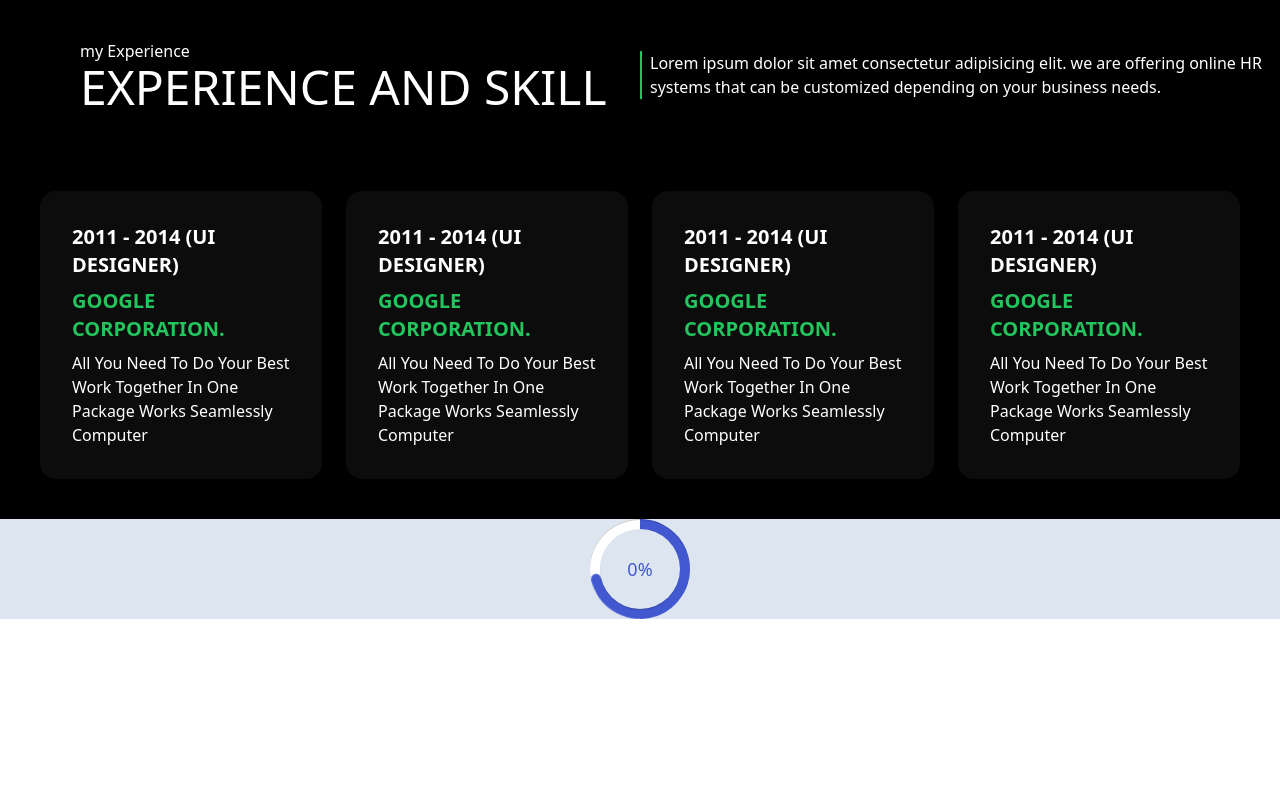
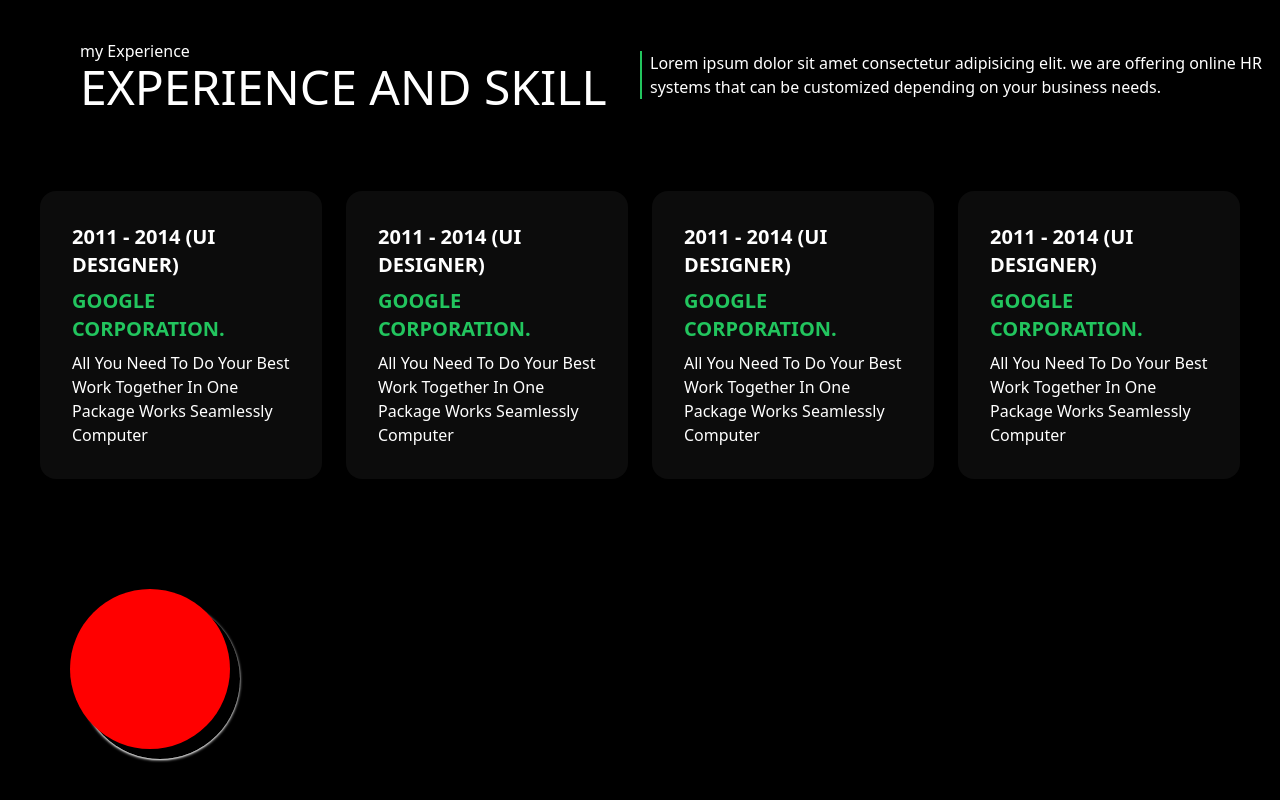
Before and after one commit to shaikTazUddin01/portfolio, a React (Vite) app: page / in a window 1280 px wide. Shown: the part 1146-1946 px from the top of the page. Before the commit the page ends 1775 px from the top, so only its background shows below. Built offline with nearby package versions, Linux system fonts and the light colour scheme.

Commit message:
added banner

```diff
--- a/package.json
+++ b/package.json
@@ -1,5 +1,5 @@
 {
-  "name": "homeseba-client",
+  "name": "portfolio",
   "private": true,
   "version": "0.0.0",
   "type": "module",
--- a/src/Component/Experience/Experience.jsx
+++ b/src/Component/Experience/Experience.jsx
@@ -1,5 +1,3 @@
-// import CountUp from 'react-countup/build/CountUp';
-import './experience.css'
 const Experience = () => {
     return (
         <div className="mt-20">
@@ -45,8 +43,8 @@ const Experience = () => {
                     </div>
                 </div>
                 {/* skill chart */}
-                {/* <div className="relative">
-               <div className="px-20 py-20">
+               <div className="relative">
+               <div className="px-20 py-20 relative">
                     <div className="w-[160px] h-[160px]  rounded-[50%] flex justify-center items-center shadow shadow-white">
                         <div className="w-[120px] h-[120px]  rounded-[50%] flex justify-center items-center shadow-inner shadow-white">
                             <p className="text-center text-white">
@@ -54,37 +52,14 @@ const Experience = () => {
                                 javaScript
                             </p>
                         </div>
-                    </div>
+
                     <div className="absolute">
-                    <svg height="160px" width="160px" >
-                        <circle cx="80" cy="80" r="70"  fill="red" />
+                    <svg height="180px" width="180px" >
+                        <circle cx="80" cy="80" r="80"  fill="red" />
                     </svg>
                     </div>
+                    </div>
                </div>
-                </div> */}
-                <div className='chert'>
-                    <div className="circular">
-                        <div className="inner"></div>
-                        <div className="outer"></div>
-                        <div className="numb">
-                            0%
-                            {/* <CountUp
-                            end={60}
-                            duration={2}
-                            ></CountUp> */}
-                        </div>
-                        <div className="circle">
-                            <div className="dot">
-                                <span></span>
-                            </div>
-                            <div className="bar left">
-                                <div className="progress"></div>
-                            </div>
-                            <div className="bar right">
-                                <div className="progress"></div>
-                            </div>
-                        </div>
-                    </div>
                 </div>
             </div>
         </div>
--- a/src/Component/Experience/experience.css
+++ /dev/null
@@ -1,117 +0,0 @@
-@import url('https://fonts.googleapis.com/css?family=Poppins:400,500,600,700&display=swap');
-
-.chert{
-  display: grid;
-  height: 100%;
-  text-align: center;
-  place-items: center;
-  background: #dde6f0;
-}
-.circular{
-  height: 100px;
-  width: 100px;
-  position: relative;
-}
-.circular .inner, .circular .outer, .circular .circle{
-  position: absolute;
-  z-index: 6;
-  height: 100%;
-  width: 100%;
-  border-radius: 100%;
-  box-shadow: inset 0 1px 0 rgba(0,0,0,0.2);
-}
-.circular .inner{
-  top: 50%;
-  left: 50%;
-  height: 80px;
-  width: 80px;
-  margin: -40px 0 0 -40px;
-  background-color: #dde6f0;
-  border-radius: 100%;
-  box-shadow: 0 1px 0 rgba(0,0,0,0.2);
-}
-.circular .circle{
-  z-index: 1;
-  box-shadow: none;
-}
-.circular .numb{
-  position: absolute;
-  top: 50%;
-  left: 50%;
-  transform: translate(-50%, -50%);
-  z-index: 10;
-  font-size: 18px;
-  font-weight: 500;
-  color: #4158d0;
-}
-.circular .bar{
-  position: absolute;
-  height: 100%;
-  width: 100%;
-  background: #fff;
-  -webkit-border-radius: 100%;
-  clip: rect(0px, 100px, 100px, 50px);
-}
-.circle .bar .progress{
-  position: absolute;
-  height: 100%;
-  width: 100%;
-  -webkit-border-radius: 100%;
-  clip: rect(0px, 50px, 100px, 0px);
-}
-.circle .bar .progress, .dot span{
-  background: #4158d0;
-}
-.circle .left .progress{
-  z-index: 1;
-  animation: left 4s linear both;
-}
-@keyframes left {
-  100%{
-    transform: rotate(180deg);
-  }
-}
-.circle .right{
-  z-index: 3;
-  transform: rotate(180deg);
-}
-.circle .right .progress{
-  animation: right 4s linear both;
-  animation-delay: 4s;
-}
-@keyframes right {
-  100%{
-    transform: rotate(180deg);
-  }
-}
-.circle .dot{
-  z-index: 2;
-  position: absolute;
-  left: 50%;
-  top: 50%;
-  width: 50%;
-  height: 10px;
-  margin-top: -5px;
-  animation: dot 8s linear both;
-  transform-origin: 0% 50%;
-}
-.circle .dot span {
-  position: absolute;
-  right: 0;
-  width: 10px;
-  height: 10px;
-  border-radius: 100%;
-}
-@keyframes dot{
-  0% {
-    transform: rotate(-90deg);
-  }
-  50% {
-    transform: rotate(90deg);
-    z-index: 4;
-  }
-  100% {
-    transform: rotate(270deg);
-    z-index: 4;
-  }
-}
--- a/src/Component/Home/Banner/About/About.jsx
+++ b/src/Component/Home/About/About.jsx
@@ -1,6 +1,6 @@
-import bgimg from '../../../../assets/img/about-bg-shape.png'
-import shaip from '../../../../assets/img/about-shape.svg'
-import aboutme from '../../../../assets/img/about1.png'
+import bgimg from '../../../assets/img/about-bg-shape.png'
+import shaip from '../../../assets/img/about-shape.svg'
+import aboutme from '../../../assets/img/about1.png'
 
 const About = () => {
     return (
--- a/src/Component/Home/Banner/Banner.jsx
+++ b/src/Component/Home/Banner/Banner.jsx
@@ -3,15 +3,67 @@ import user from '../../../assets/user/author1.png'
 const Banner = () => {
     return (
         <div className="bg-cover  w-full shadow-xl" style={{ backgroundImage: `url(${bannerImg})` }}>
+            {/* <Particles
+                params={{
+                    "particles": {
+                        "number": {
+                            "value": 160,
+                            "density": {
+                                "enable": false
+                            }
+                        },
+                        "size": {
+                            "value": 3,
+                            "random": true,
+                            "anim": {
+                                "speed": 4,
+                                "size_min": 0.3
+                            }
+                        },
+                        "line_linked": {
+                            "enable": false
+                        },
+                        "move": {
+                            "random": true,
+                            "speed": 1,
+                            "direction": "top",
+                            "out_mode": "out"
+                        }
+                    },
+                    "interactivity": {
+                        "events": {
+                            "onhover": {
+                                "enable": true,
+                                "mode": "bubble"
+                            },
+                            "onclick": {
+                                "enable": true,
+                                "mode": "repulse"
+                            }
+                        },
+                        "modes": {
+                            "bubble": {
+                                "distance": 250,
+                                "duration": 2,
+                                "size": 0,
+                                "opacity": 0
+                            },
+                            "repulse": {
+                                "distance": 400,
+                                "duration": 4
+                            }
+                        }
+                    }
+                }} /> */}
             <div className='flex'>
                 <div className='w-2/3 flex justify-center items-center  flex-col'>
-                   <div>
-                   <h1 className='uppercase text-5xl text-white font-bold'><span className='text-green-500'>Immagination</span> is more <br/> <span className='pt-10'>importent then knowledge</span></h1>
-                    <p className='border-l-2 border-green-500 mt-4 text-white pl-2'>Lorem ipsum dolor sit amet consectetur adipisicing elit. </p>
                     <div>
-                        <button className='py-2 px-5 uppercase bg-green-500 text-white mt-4 rounded-md text-xl font-semibold'>Get Start</button>
+                        <h1 className='uppercase text-5xl text-white font-bold'><span className='text-green-500'>Immagination</span> is more <br /> <span className='pt-10'>importent then knowledge</span></h1>
+                        <p className='border-l-2 border-green-500 mt-4 text-white pl-2'>Lorem ipsum dolor sit amet consectetur adipisicing elit. </p>
+                        <div>
+                            <button className='py-2 px-5 uppercase bg-green-500 text-white mt-4 rounded-md text-xl font-semibold'>Get Start</button>
+                        </div>
                     </div>
-                   </div>
                 </div>
                 <div className='w-1/3'>
                     <img src={user} alt="" className='overflow-hidden bottom-0 mt-10 h-[500px] w-auto' />
--- a/src/pages/Home/Home.jsx
+++ b/src/pages/Home/Home.jsx
@@ -1,6 +1,7 @@
 import React from 'react';
 import Banner from '../../Component/Home/Banner/Banner';
-import About from '../../Component/Home/Banner/About/About';
+// import About from '../../Component/Home/Banner/About/About';
+import About from '../../Component/Home/About/About'
 import Experience from '../../Component/Experience/Experience';
 
 const Home = () => {
```
